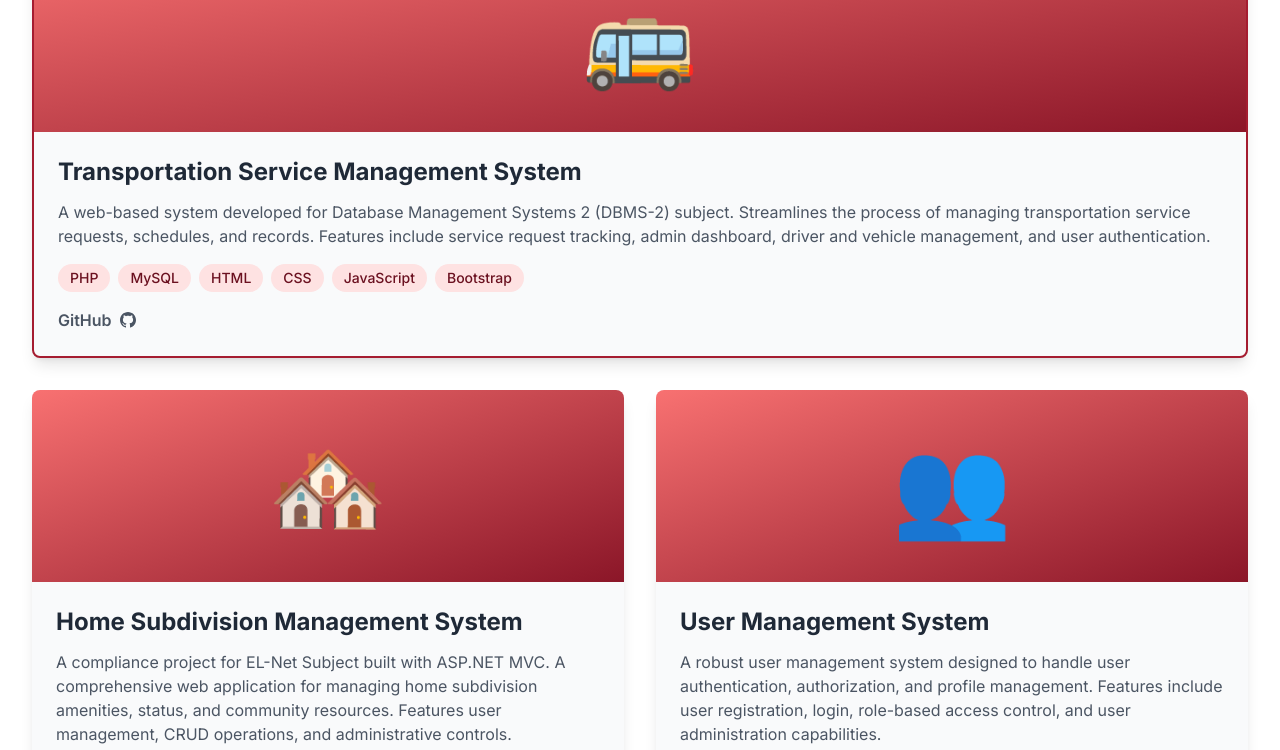
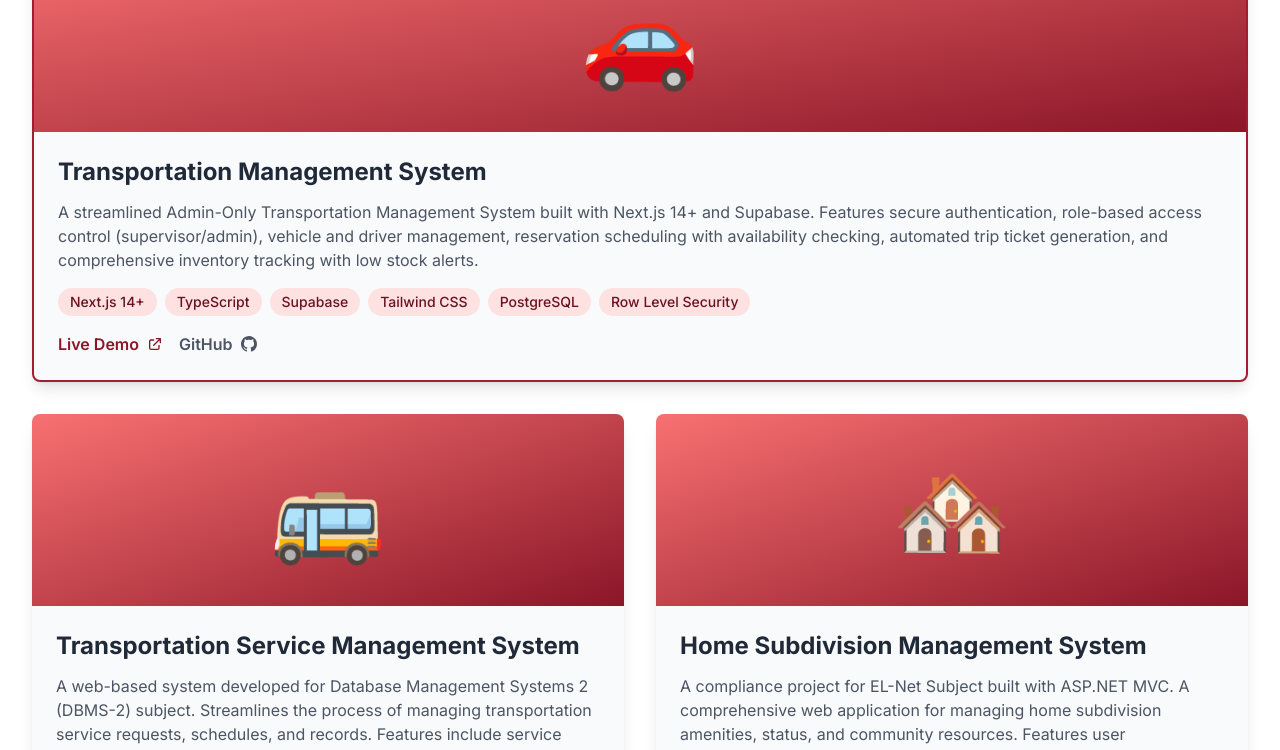
Before and after one commit to 1mRen/portfolio, a Next.js app: page / in a window 1280 px wide. Shown: the part 4440-5190 px from the top of the page. Built offline with nearby package versions, Linux system fonts and the light colour scheme; a web font is replaced by a local one.

Commit message:
Add new project to Projects component and update configurations

```diff
--- a/components/Projects.tsx
+++ b/components/Projects.tsx
@@ -10,6 +10,16 @@ const Projects = () => {
 
   const projects = [
     {
+      title: 'Transportation Management System',
+      description:
+        'A streamlined Admin-Only Transportation Management System built with Next.js 14+ and Supabase. Features secure authentication, role-based access control (supervisor/admin), vehicle and driver management, reservation scheduling with availability checking, automated trip ticket generation, and comprehensive inventory tracking with low stock alerts.',
+      technologies: ['Next.js 14+', 'TypeScript', 'Supabase', 'Tailwind CSS', 'PostgreSQL', 'Row Level Security'],
+      image: '🚗',
+      link: 'https://transpo-tms.vercel.app/login',
+      github: 'https://github.com/1mRen/Transportation',
+      featured: true,
+    },
+    {
       title: 'Transportation Service Management System',
       description:
         'A web-based system developed for Database Management Systems 2 (DBMS-2) subject. Streamlines the process of managing transportation service requests, schedules, and records. Features include service request tracking, admin dashboard, driver and vehicle management, and user authentication.',
@@ -17,7 +27,7 @@ const Projects = () => {
       image: '🚌',
       link: '#',
       github: 'https://github.com/1mRen/Transportation_Service_Mangement_Website',
-      featured: true,
+      featured: false,
     },
     {
       title: 'Home Subdivision Management System',
```
Also changed, not shown: .eslintrc.json, app/api/send-email/route.ts (line endings or trailing spaces), components/Experience.tsx (line endings or trailing spaces), components/Research.tsx (line endings or trailing spaces), next.config.js (line endings or trailing spaces), postcss.config.js (line endings or trailing spaces), tsconfig.json (line endings or trailing spaces).
